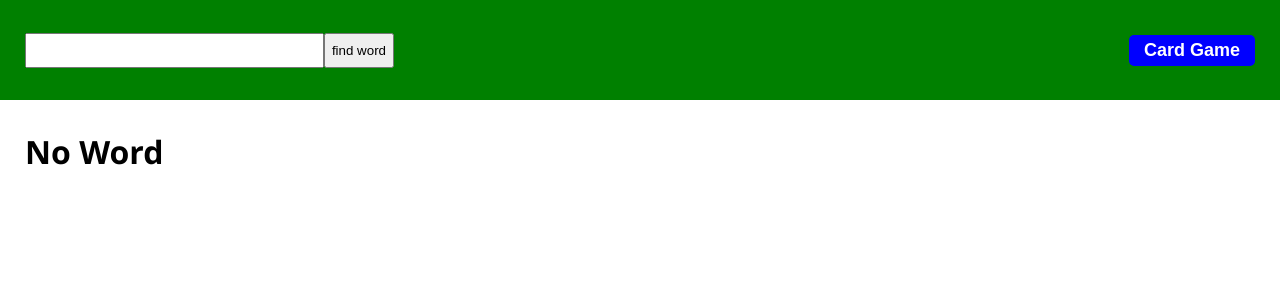
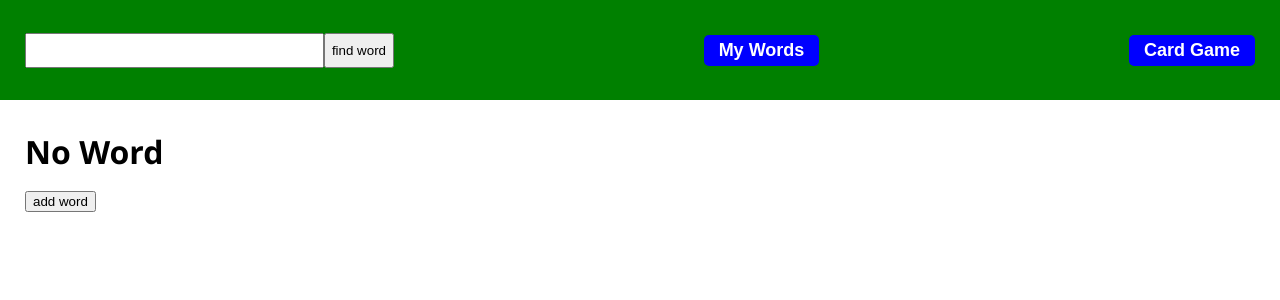
Before and after one commit to PetDavy/word-learner, a Vue app: page / in a window 1280 px wide. Shown: the top 300 px of the page. Built offline with nearby package versions, Linux system fonts and the light colour scheme; the HTML template or start-up script is replaced by a standard one.

Commit message:
add save on local storage

```diff
--- a/src/App.vue
+++ b/src/App.vue
@@ -2,6 +2,7 @@
   <Header class="app__header"></Header>
   <main class="app__main">
     <ActiveWord v-if="inFindWord"></ActiveWord>
+    <SavedWordsList v-else-if="inWordsShowMode"></SavedWordsList>
     <h2 v-else>
       Card Game
     </h2>
@@ -12,12 +13,15 @@
 <script>
 import Header from './components/Header.vue';
 import ActiveWord from './components/ActiveWord.vue';
+import SavedWordsList from './components/SavedWordsList.vue';
+import { getWords } from './api/api';
 
 export default {
   name: 'App',
   components: {
     Header,
     ActiveWord,
+    SavedWordsList,
   },
   computed: {
     inFindWord() {
@@ -26,8 +30,16 @@ export default {
     inCardGame() {
       return this.$store.state.modes.inCardGameMode;
     },
+    inWordsShowMode() {
+      return this.$store.state.modes.inWordsShowMode;
+    },
   },
   mounted() {
+    this.$store.commit({
+      type: 'loadSavedWords',
+      words: getWords(),
+    });
+
     this.$store.commit({
       type: 'changeMode',
       mode: 'inFindWordMode',
--- a/src/api/api.js
+++ b/src/api/api.js
@@ -18,6 +18,20 @@ export async function getWord(word) {
   return result;
 }
 
+export function getWords() {
+  const words = localStorage.getItem('words');
+
+  if (!words) {
+    return [];
+  }
+
+  return words.split(',');
+}
+
+export function setWords(words) {
+  localStorage.setItem('words', words);
+}
+
 export function getSynonyms() {
   return 'Synonyms';
 }
--- a/src/components/ActiveWord.vue
+++ b/src/components/ActiveWord.vue
@@ -21,12 +21,32 @@
         </p>
       </li>
     </ul>
+
+    <button
+      type="button"
+      @click="addWord"
+      v-if="activeWord"
+    >
+      add word
+    </button>
   </div>
 </template>
 
 <script>
+import { setWords } from '../api/api';
+
 export default {
   name: 'ActiveWord',
+  methods: {
+    addWord() {
+      this.$store.commit({
+        type: 'addWord',
+        newWord: this.$store.state.activeWord.word,
+      });
+
+      setWords(this.$store.state.savedWords);
+    },
+  },
   computed: {
     activeWord() {
       return this.$store.state.activeWord.word;
--- a/src/components/Header.vue
+++ b/src/components/Header.vue
@@ -1,6 +1,13 @@
 <template>
   <div class="header">
     <FindWordForm class="header__find-word-form"></FindWordForm>
+    <button
+      type="button"
+      class="header__btn"
+      @click="showSavedWords"
+    >
+      My Words
+    </button>
     <button
       type="button"
       class="header__btn"
@@ -24,6 +31,12 @@ export default {
       this.$store.commit({
         type: 'changeMode',
         mode: 'inCardGameMode',
+      });
+    },
+    showSavedWords() {
+      this.$store.commit({
+        type: 'changeMode',
+        mode: 'inWordsShowMode',
       });
     },
   },
--- /dev/null
+++ b/src/components/SavedWordsList.vue
@@ -0,0 +1,38 @@
+<template>
+  <ul class="WordList" v-if="wordsList.length">
+    <li
+      v-for="word in wordsList"
+      :key="word"
+    >
+      {{word}}
+    </li>
+  </ul>
+  <h1 v-else>You don`t have words</h1>
+</template>
+
+<script>
+
+export default {
+  name: 'SavedWordsList',
+  computed: {
+    wordsList() {
+      return this.$store.state.savedWords;
+    },
+  },
+};
+
+</script>
+
+<style lang="scss" scoped>
+  .WordList {
+    & li {
+      padding: 15px 0;
+      border-bottom: 1px solid #ccc;
+      font-size: 18px;
+
+      &::first-letter {
+        text-transform: uppercase;
+      }
+    }
+  }
+</style>
--- a/src/store/index.js
+++ b/src/store/index.js
@@ -3,12 +3,14 @@ import { createStore } from 'vuex';
 const baseModes = {
   inFindWordMode: false,
   inCardGameMode: false,
+  inWordsShowMode: false,
 };
 
 export default createStore({
   state: {
     modes: baseModes,
     activeWord: { word: 'No Word', meanings: [] },
+    savedWords: [],
   },
   mutations: {
     changeMode(state, payload) {
@@ -20,6 +22,13 @@ export default createStore({
     setActiveWord(state, payload) {
       state.activeWord = payload.word;
     },
+    loadSavedWords(state, payload) {
+      state.savedWords = payload.words;
+    },
+    addWord(state, payload) {
+      console.log(state.savedWords);
+      state.savedWords = [...state.savedWords, payload.newWord];
+    },
   },
   actions: {
   },
```
